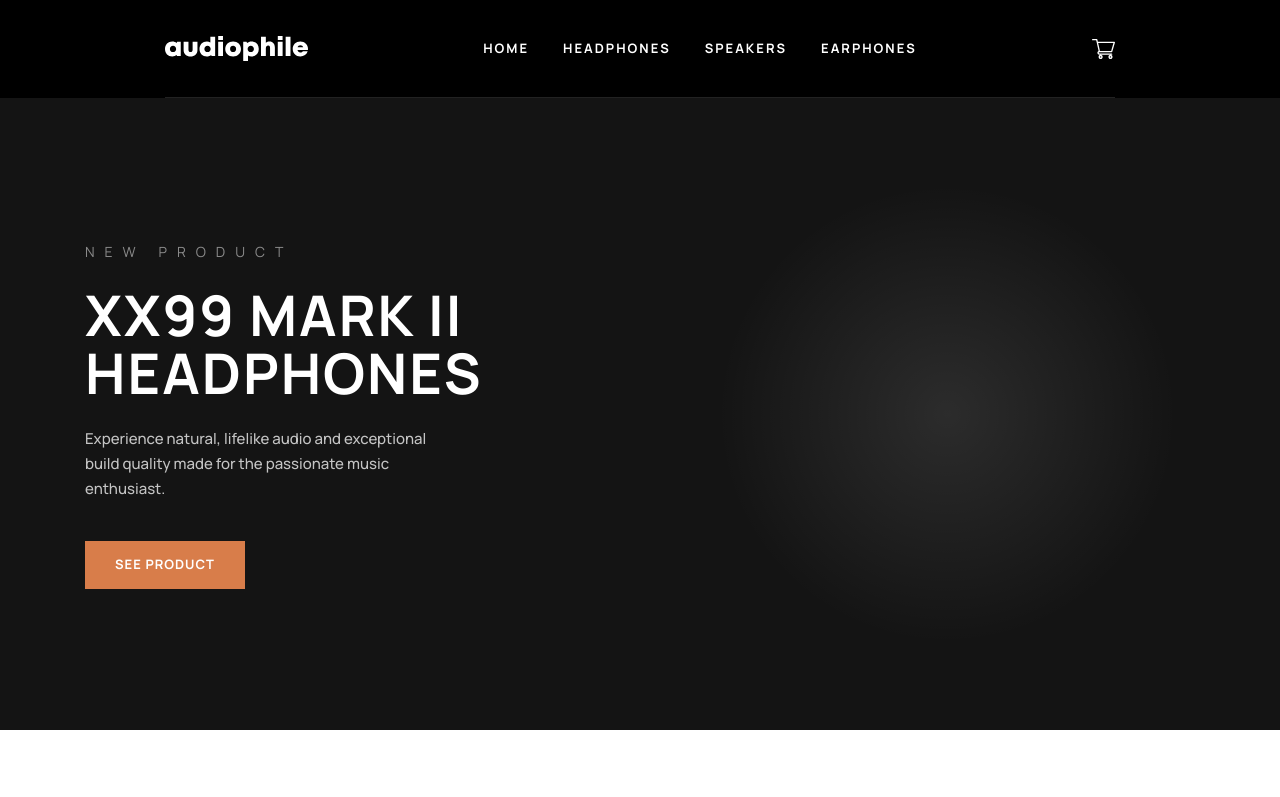
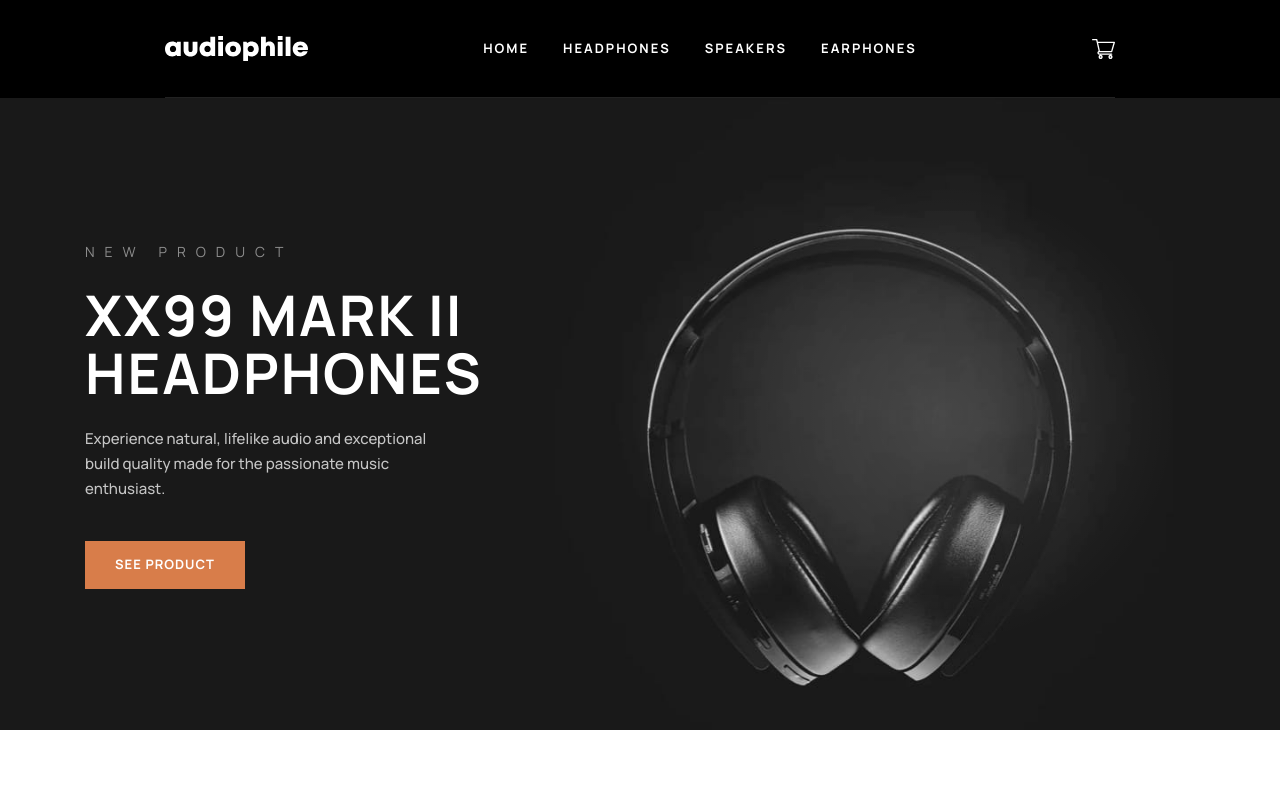
Before and after one commit to Isaacayomi/Audiophile-Ecommerce-Website, a Next.js app: page / in a window 1280 px wide. Shown: the top 797 px of the page. Built offline with nearby package versions, Linux system fonts and the light colour scheme.

Commit message:
fix: correct hero-section design

```diff
--- a/app/_components/HeroSection.tsx
+++ b/app/_components/HeroSection.tsx
@@ -1,3 +1,4 @@
+import ResponsivePicture from "./ResponsivePicture";
 import Link from "next/link";
 import CategoryCards from "./CategoryCards";
 
@@ -9,23 +10,22 @@ const HeroSection = () => {
           relative
           overflow-hidden
           bg-[#141414]
-          bg-[url('/assets/home/mobile/image-header.jpg')]
-          bg-no-repeat
-          bg-[length:375px_auto]
-          bg-[position:center_top]
           min-h-[600px]
           md:min-h-[729px]
-          md:bg-[url('/assets/home/tablet/image-header.jpg')]
-          md:bg-[length:768px_auto]
-          md:bg-[position:center_top]
           lg:min-h-[632px]
-          lg:bg-none
         "
       >
-        <div className="pointer-events-none absolute inset-0 hidden lg:block">
+        <div className="pointer-events-none absolute inset-0">
           <div className="absolute inset-0 bg-[#141414]" />
-          <div className="absolute inset-0 bg-[radial-gradient(circle_at_74%_50%,rgba(255,255,255,0.10),transparent_23%)]" />
-          <div className="mx-auto h-full max-w-[1440px] bg-[url('/assets/home/desktop/image-hero.jpg')] bg-[length:1440px_729px] bg-no-repeat lg:bg-[position:center_-96px]" />
+          <ResponsivePicture
+            mobileSrc="/assets/home/mobile/image-header.jpg"
+            tabletSrc="/assets/home/tablet/image-header.jpg"
+            desktopSrc="/assets/home/desktop/image-hero.jpg"
+            alt="XX99 Mark II headphones"
+            className="absolute inset-0"
+            imageClassName="h-full w-full object-cover object-center md:object-center lg:object-center"
+          />
+          <div className="absolute inset-0 bg-[linear-gradient(180deg,rgba(20,20,20,0.18)_0%,rgba(20,20,20,0)_16%,rgba(20,20,20,0)_72%,rgba(20,20,20,0.18)_100%)] lg:bg-[radial-gradient(circle_at_74%_50%,rgba(255,255,255,0.10),transparent_23%)]" />
         </div>
 
         <div className="mx-auto w-[328px] pt-[108px] pb-[112px] text-center md:w-[379px] md:pt-[126px] md:pb-[167px] lg:w-full lg:max-w-[1110px] lg:py-0 lg:text-left">
```
